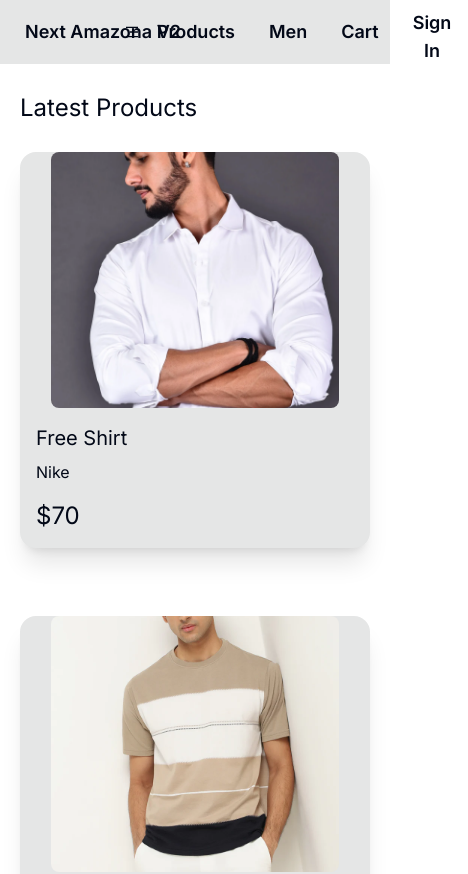
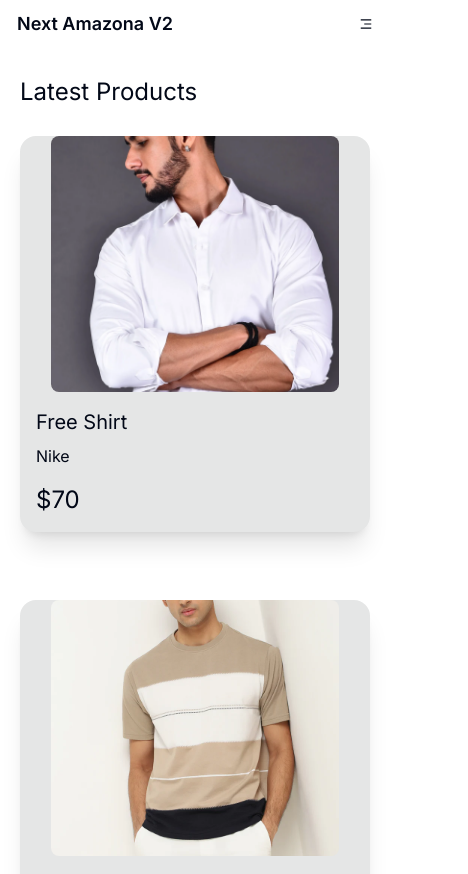
Before and after one commit to Rocky3112/Next-Amazon-V2, a Next.js app: page / in a window 390 px wide. Shown: the top 874 px of the page, 468 px wide, since content can reach past the window. Built offline with nearby package versions, Linux system fonts and the light colour scheme.

Commit message:
navbar mobile responsive done

```diff
--- a/components/header/Header.tsx
+++ b/components/header/Header.tsx
@@ -1,28 +1,77 @@
-import Link from 'next/link'
-import React from 'react'
-import Menu from './Menu'
-import { RiMenu3Fill } from "react-icons/ri"
+"use client";
+import Link from "next/link";
+import React, { useEffect, useState } from "react";
+import Menu from "./Menu";
+import { RiMenu3Fill } from "react-icons/ri";
+import useCartService from "@/lib/hooks/useStoreCart";
 
 const Header = () => {
+  const { items, init } = useCartService();
+  const [mounted, setMounted] = useState(false);
+  useEffect(() => {
+    setMounted(true);
+  }, []);
   return (
     <header>
       <nav>
-        <div className="navbar justify-between bg-base-300">
+        <div className="lg:navbar justify-between bg-base-300 hidden ">
           <div>
             <Link href="/" className="btn btn-ghost text-lg">
               Next Amazona V2
             </Link>
           </div>
-          <div className='lg:hidden block'>
-
-<RiMenu3Fill />
-          </div>
 
           <Menu />
         </div>
-        </nav>
+        <div className="flex justify-between items-center lg:hidden">
+        <div>
+            <Link href="/" className="btn btn-ghost text-lg">
+              Next Amazona V2
+            </Link>
+          </div>
+        <div className="dropdown dropdown-end lg:hidden ">
+          <div tabIndex={0} role="button" className="btn btn-ghost btn-circle">
+            <RiMenu3Fill />
+          </div>
+          <ul
+            tabIndex={0}
+            className="menu menu-sm dropdown-content mt-3  p-2 shadow  rounded-box lg:w-52 w-44 bg-white"
+          >
+            <li>
+              <Link
+                href="/allProducts"
+                className="btn btn-ghost rounded-btn text-lg"
+              >
+                Products
+              </Link>
+            </li>
+            <li>
+              <Link href="/men" className="btn btn-ghost rounded-btn text-lg">
+                Men
+              </Link>
+            </li>
+            <li>
+              <Link className="btn btn-ghost rounded-btn text-lg" href="/cart">
+                Cart
+                {mounted && items.length != 0 && (
+                  <div className="badge badge-secondary">
+                    {items.reduce((a, c) => a + c.qty, 0)}{" "}
+                  </div>
+                )}
+              </Link>
+            </li>
+
+            <li>
+              <button className="btn btn-ghost rounded-btn text-lg">
+                Sign In
+              </button>
+            </li>
+          </ul>
+        </div>
+        </div>
+      </nav>
     </header>
-  )
-}
+  );
+};
 
-export default Header
+export default Header;
--- a/components/header/Menu.tsx
+++ b/components/header/Menu.tsx
@@ -12,7 +12,7 @@ const Menu = () => {
 
   return (
     <>
-        <ul className='flex items-stretch '>
+        <ul className='flex items-stretch ' tabIndex={0}>
         <li>
                 <Link href="/allProducts" className='btn btn-ghost rounded-btn text-lg'>
                     Products
```
